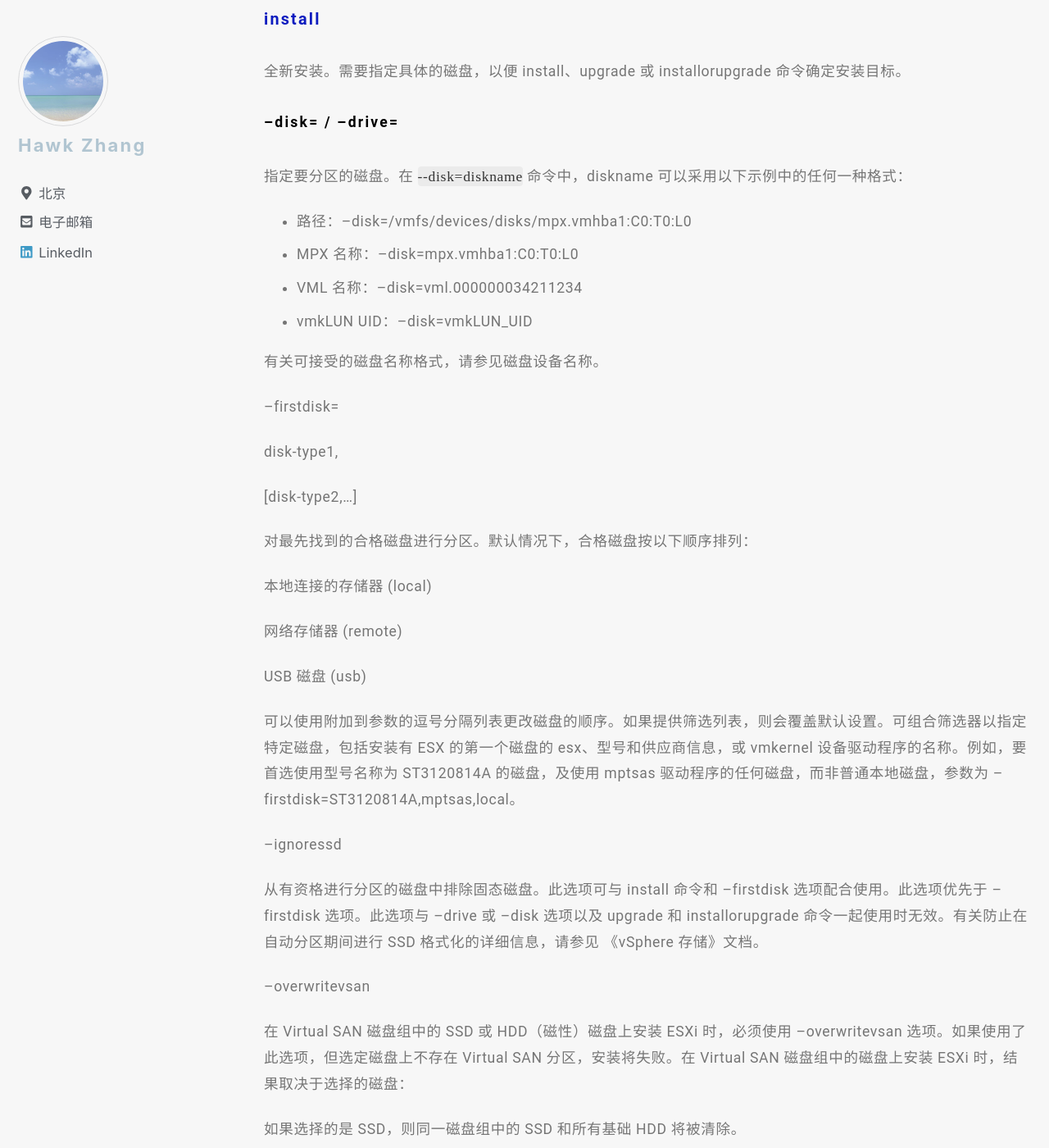
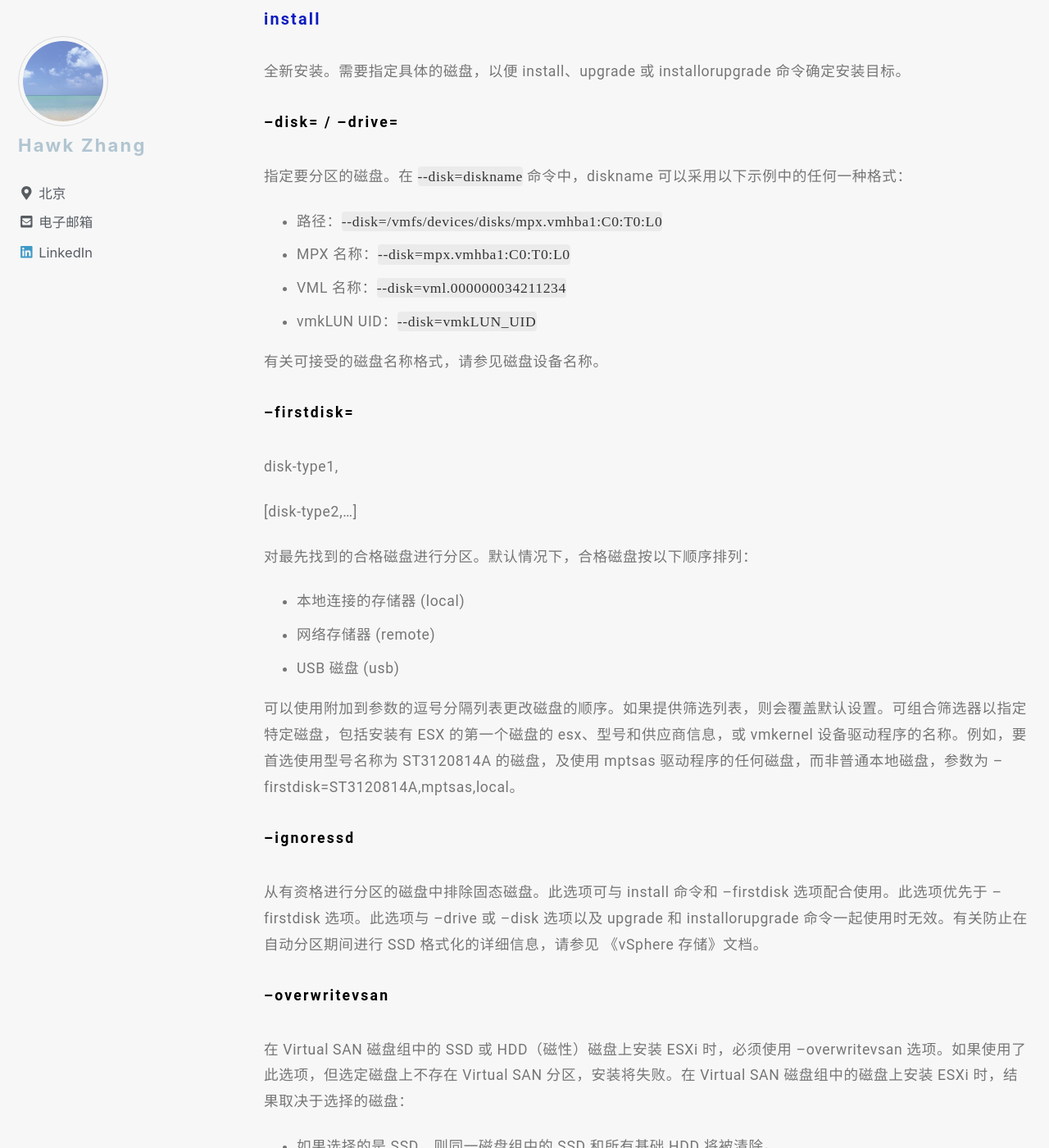
Before and after one commit to narru888/linotes_note, a Jekyll site: the page built from _posts/virtualizaion/2018-04-01-vsphere.setup.md, in a window 1280 px wide and 1400 px high, scrolled down 20844 px. Shown: the whole window at 82% size. Built offline with Jekyll 4.4.1, drawn with Linux system fonts in a browser that asks for light colours; nearby versions of some CDN libraries; a script that is not in the unit is left out; some of the changed lines change nothing that is shown; some of the changed text lies outside the part shown.

Commit message:
update on 2018-11-28 17:10:01 CST

```diff
--- a/_posts/virtualizaion/2018-04-01-vsphere.setup.md
+++ b/_posts/virtualizaion/2018-04-01-vsphere.setup.md
@@ -697,14 +697,14 @@ stampFile.write( time.asctime() )
 
 指定要分区的磁盘。在 `--disk=diskname` 命令中，diskname 可以采用以下示例中的任何一种格式：
 
-* 路径：--disk=/vmfs/devices/disks/mpx.vmhba1:C0:T0:L0
-* MPX 名称：--disk=mpx.vmhba1:C0:T0:L0
-* VML 名称：--disk=vml.000000034211234
-* vmkLUN UID：--disk=vmkLUN_UID
+* 路径：`--disk=/vmfs/devices/disks/mpx.vmhba1:C0:T0:L0`
+* MPX 名称：`--disk=mpx.vmhba1:C0:T0:L0`
+* VML 名称：`--disk=vml.000000034211234`
+* vmkLUN UID：`--disk=vmkLUN_UID`
 
 有关可接受的磁盘名称格式，请参见磁盘设备名称。
 
---firstdisk=
+###### --firstdisk=
 
 disk-type1,
 
@@ -712,38 +712,32 @@ disk-type1,
 
 对最先找到的合格磁盘进行分区。默认情况下，合格磁盘按以下顺序排列：
 
-本地连接的存储器 (local)
-
-网络存储器 (remote)
-
-USB 磁盘 (usb)
+* 本地连接的存储器 (local)
+* 网络存储器 (remote)
+* USB 磁盘 (usb)
 
 可以使用附加到参数的逗号分隔列表更改磁盘的顺序。如果提供筛选列表，则会覆盖默认设置。可组合筛选器以指定特定磁盘，包括安装有 ESX 的第一个磁盘的 esx、型号和供应商信息，或 vmkernel 设备驱动程序的名称。例如，要首选使用型号名称为 ST3120814A 的磁盘，及使用 mptsas 驱动程序的任何磁盘，而非普通本地磁盘，参数为 --firstdisk=ST3120814A,mptsas,local。
 
---ignoressd
+###### --ignoressd
 
 从有资格进行分区的磁盘中排除固态磁盘。此选项可与 install 命令和 --firstdisk 选项配合使用。此选项优先于 --firstdisk 选项。此选项与 --drive 或 --disk 选项以及 upgrade 和 installorupgrade 命令一起使用时无效。有关防止在自动分区期间进行 SSD 格式化的详细信息，请参见 《vSphere 存储》文档。
 
---overwritevsan
+###### --overwritevsan
 
 在 Virtual SAN 磁盘组中的 SSD 或 HDD（磁性）磁盘上安装 ESXi 时，必须使用 --overwritevsan 选项。如果使用了此选项，但选定磁盘上不存在 Virtual SAN 分区，安装将失败。在 Virtual SAN 磁盘组中的磁盘上安装 ESXi 时，结果取决于选择的磁盘：
 
-如果选择的是 SSD，则同一磁盘组中的 SSD 和所有基础 HDD 将被清除。
+* 如果选择的是 SSD，则同一磁盘组中的 SSD 和所有基础 HDD 将被清除。
+* 如果选择的是 HDD，并且磁盘组有两个以上磁盘，则只有选定的 HDD 才会被清除。
+* 如果选择的是 HDD 磁盘，并且磁盘组的磁盘不超过两个，则 SSD 和选定的 HDD 将被清除。
 
-如果选择的是 HDD，并且磁盘组有两个以上磁盘，则只有选定的 HDD 才会被清除。
-
-如果选择的是 HDD 磁盘，并且磁盘组的磁盘不超过两个，则 SSD 和选定的 HDD 将被清除。
-
-有关管理 Virtual SAN 磁盘组的详细信息，请参见 《vSphere 存储》文档。
-
---overwritevmfs
+###### --overwritevmfs
 
 安装前要覆盖磁盘上的现有 VMFS 数据存储时需要。
 
---preservevmfs
+###### --preservevmfs
 
 安装期间保留磁盘上的现有 VMFS 数据存储。
 
---novmfsondisk
+###### --novmfsondisk
 
 防止在该磁盘上创建 VMFS 分区。如果磁盘上已存在 VMFS 分区，则必须与 --overwritevmfs 一起使用。
```
